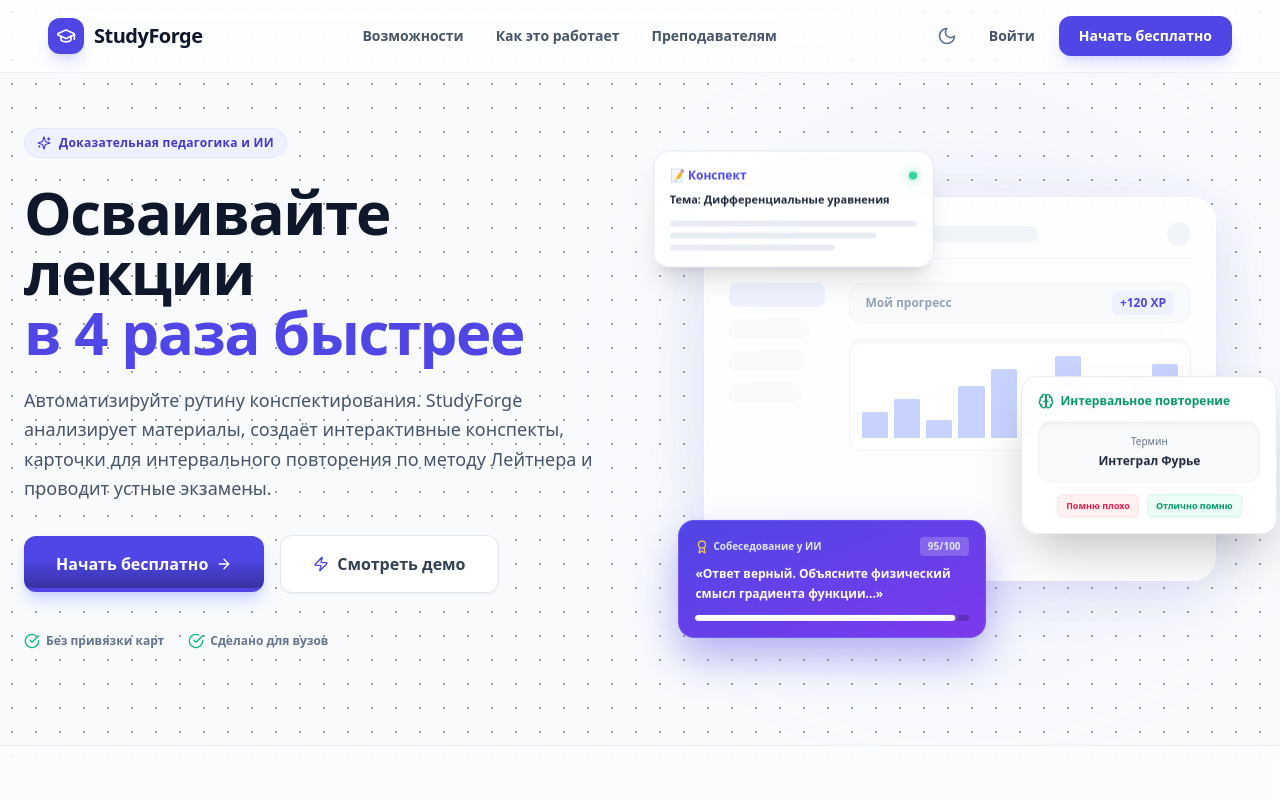
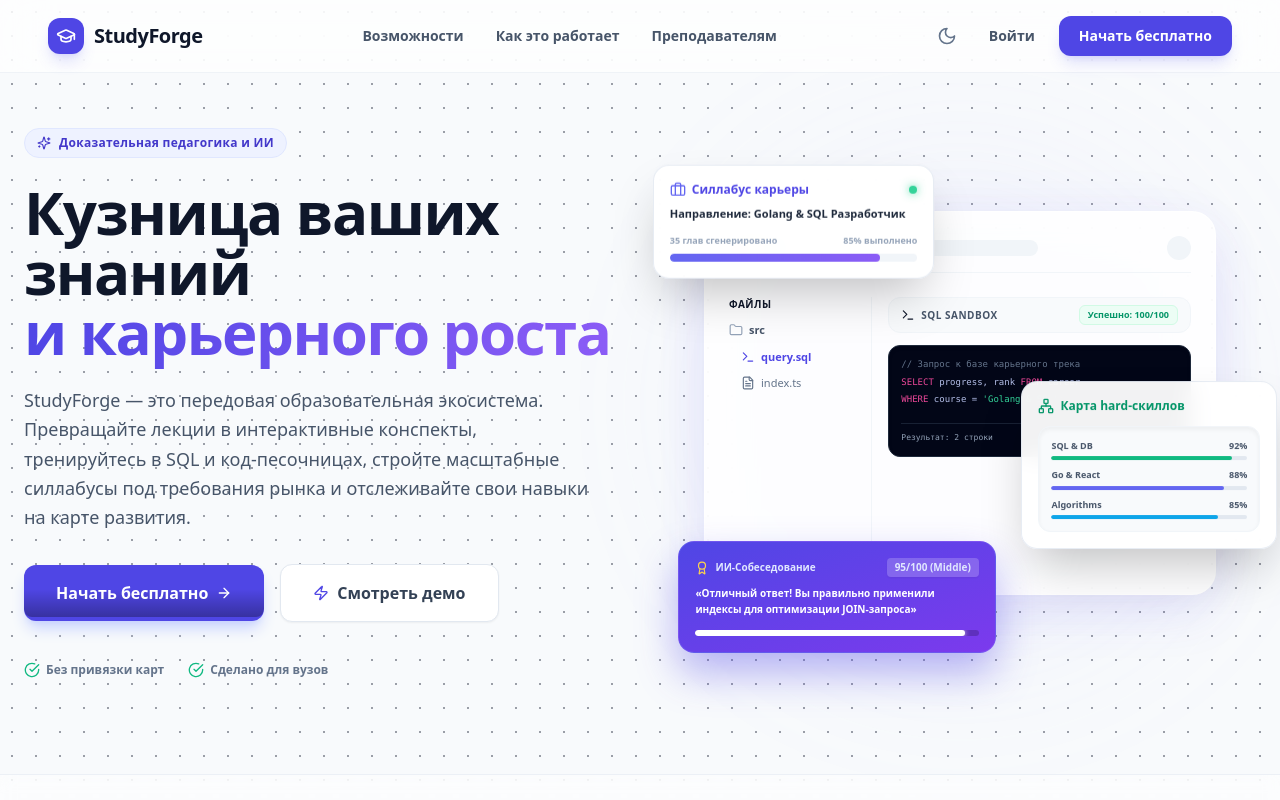
Before and after one commit to Ludosiellll/meldy, a React (Vite) app in the folder frontend/: page / in a window 1280 px wide. Shown: the top 800 px of the page. Built offline with nearby package versions, Linux system fonts and the light colour scheme.

Commit message:
refactor: upgrade Landing and Login pages with premium developer career features and interactive 3D SQL sandbox mockup

```diff
--- a/frontend/src/pages/Landing.tsx
+++ b/frontend/src/pages/Landing.tsx
@@ -178,8 +178,10 @@ function Hero() {
           }}
           className="text-4xl md:text-6xl font-black tracking-tight leading-[1.1] text-slate-900 dark:text-white transition-colors duration-300"
         >
-          Осваивайте лекции <br className="hidden md:block" />
-          <span className="text-indigo-600 dark:text-indigo-400">в 4 раза быстрее</span>
+          Кузница ваших знаний <br className="hidden md:block" />
+          <span className="bg-gradient-to-r from-indigo-600 to-violet-500 bg-clip-text text-transparent dark:from-indigo-400 dark:to-violet-300">
+            и карьерного роста
+          </span>
         </motion.h1>
 
         <motion.p
@@ -189,7 +191,7 @@ function Hero() {
           }}
           className="text-lg text-slate-600 dark:text-slate-300 leading-relaxed max-w-xl transition-colors duration-300"
         >
-          Автоматизируйте рутину конспектирования. StudyForge анализирует материалы, создаёт интерактивные конспекты, карточки для интервального повторения по методу Лейтнера и проводит устные экзамены.
+          StudyForge — это передовая образовательная экосистема. Превращайте лекции в интерактивные конспекты, тренируйтесь в SQL и код-песочницах, стройте масштабные силлабусы под требования рынка и отслеживайте свои навыки на карте развития.
         </motion.p>
 
         {/* Кнопки действий */}
@@ -284,37 +286,52 @@ function Hero() {
 
               {/* Тело дашборда */}
               <div className="grid grid-cols-12 gap-4 flex-1 mt-2">
-                {/* Левое меню */}
-                <div className="col-span-3 space-y-3 pr-2">
-                  <div className="h-6 bg-indigo-50 dark:bg-indigo-950/40 rounded-lg w-full transition-colors" />
-                  <div className="h-5 bg-slate-50 dark:bg-slate-800 rounded-lg w-5/6 transition-colors" />
-                  <div className="h-5 bg-slate-50 dark:bg-slate-800 rounded-lg w-4/5 transition-colors" />
-                  <div className="h-5 bg-slate-50 dark:bg-slate-800 rounded-lg w-3/4 transition-colors" />
+                {/* Левое меню файловой структуры */}
+                <div className="col-span-4 space-y-2.5 pr-2 border-r border-slate-100 dark:border-slate-800/80">
+                  <div className="text-[10px] font-extrabold text-indigo-650 dark:text-indigo-400/80 uppercase tracking-wider">Файлы</div>
+                  <div className="flex items-center gap-1.5 text-[11px] text-slate-600 dark:text-slate-350 font-semibold truncate hover:text-indigo-600 transition-colors">
+                    <Folder className="w-3.5 h-3.5 text-slate-400" /> src
+                  </div>
+                  <div className="flex items-center gap-1.5 text-[11px] text-indigo-600 dark:text-indigo-400 font-bold pl-3 truncate">
+                    <Terminal className="w-3.5 h-3.5" /> query.sql
+                  </div>
+                  <div className="flex items-center gap-1.5 text-[11px] text-slate-500 dark:text-slate-400 pl-3 truncate">
+                    <FileText className="w-3.5 h-3.5" /> index.ts
+                  </div>
                 </div>
 
                 {/* Рабочая зона */}
-                <div className="col-span-9 space-y-4">
-                  <div className="h-10 bg-slate-50 dark:bg-slate-950/50 border border-slate-100 dark:border-slate-800 rounded-xl flex items-center px-4 justify-between transition-colors">
-                    <span className="text-xs font-bold text-slate-400 dark:text-slate-500">Мой прогресс</span>
-                    <span className="text-xs text-indigo-600 dark:text-indigo-400 font-extrabold bg-indigo-50 dark:bg-indigo-950/50 px-2 py-1 rounded-md transition-colors">+120 XP</span>
+                <div className="col-span-8 flex flex-col gap-3">
+                  {/* Заголовок песочницы */}
+                  <div className="h-9 bg-slate-50 dark:bg-slate-950/50 border border-slate-100 dark:border-slate-800 rounded-xl flex items-center px-3 justify-between transition-colors">
+                    <div className="flex items-center gap-1.5">
+                      <Terminal className="w-3.5 h-3.5 text-indigo-650 dark:text-indigo-400" />
+                      <span className="text-[10px] font-extrabold text-slate-600 dark:text-slate-300 uppercase tracking-wider">SQL Sandbox</span>
+                    </div>
+                    <span className="text-[9px] text-emerald-600 dark:text-emerald-400 font-extrabold bg-emerald-50 dark:bg-emerald-950/50 px-2 py-0.5 rounded-md border border-emerald-100 dark:border-emerald-900/30 transition-colors">
+                      Успешно: 100/100
+                    </span>
                   </div>
-                  {/* Анимированный график */}
-                  <div className="h-28 bg-white dark:bg-slate-950/20 border border-slate-100 dark:border-slate-800 rounded-xl p-3 flex items-end justify-between gap-1.5 shadow-inner transition-colors">
-                    {[30, 45, 20, 60, 80, 50, 95, 40, 70, 85].map((h, i) => (
-                      <motion.div
-                        key={i}
-                        initial={{ height: 0 }}
-                        animate={{ height: `${h}%` }}
-                        transition={{ duration: 1, delay: 0.5 + i * 0.05, type: "spring" }}
-                        className="bg-indigo-200 dark:bg-indigo-900/60 hover:bg-indigo-400 dark:hover:bg-indigo-500 transition-colors w-full rounded-t-sm"
-                      />
-                    ))}
+
+                  {/* Редактор кода */}
+                  <div className="h-28 bg-slate-950 text-indigo-200/90 font-mono text-[9px] p-3 rounded-xl border border-slate-800 shadow-inner flex flex-col justify-between overflow-hidden relative group">
+                    <div className="space-y-1 select-text text-left">
+                      <p className="text-slate-500">// Запрос к базе карьерного трека</p>
+                      <p><span className="text-pink-500">SELECT</span> progress, rank <span className="text-pink-500">FROM</span> career</p>
+                      <p><span className="text-pink-500">WHERE</span> course = <span className="text-emerald-400">'Golang & SQL'</span>;</p>
+                    </div>
+                    <div className="border-t border-slate-800/80 pt-2 mt-2 flex items-center justify-between text-slate-400 text-[8px]">
+                      <span>Результат: 2 строки</span>
+                      <span className="text-indigo-400 font-extrabold flex items-center gap-1">
+                        <span className="w-1.5 h-1.5 rounded-full bg-indigo-400" /> ИИ Проверил
+                      </span>
+                    </div>
                   </div>
                 </div>
               </div>
             </div>
 
-            {/* Парящий слой 1: 📝 Конспект (Слева сверху) */}
+            {/* Парящий слой 1: 📋 Силлабус курса (Слева сверху) */}
             <motion.div
               initial={{ opacity: 0, y: -20, x: -20 }}
               animate={{ opacity: 1, y: [0, -10, 0], x: 0 }}
@@ -323,22 +340,34 @@ function Hero() {
                 y: { duration: 4, repeat: Infinity, ease: "easeInOut", delay: 1 },
                 x: { delay: 1, duration: 0.5, type: "spring" }
               }}
-              className="hidden md:flex absolute top-[-10%] left-[-10%] w-[55%] bg-white/90 dark:bg-slate-900/90 backdrop-blur-md border border-slate-200 dark:border-slate-800 rounded-2xl shadow-xl p-4 flex-col gap-2 transition-colors duration-300"
+              className="hidden md:flex absolute top-[-10%] left-[-10%] w-[55%] bg-white/95 dark:bg-slate-900/95 backdrop-blur-md border border-slate-200/80 dark:border-slate-800/80 rounded-2xl shadow-2xl p-4 flex-col gap-2 transition-colors duration-300"
               style={{ transform: "translateZ(80px)" }}
             >
               <div className="flex items-center justify-between">
-                <span className="text-xs font-bold text-indigo-600 dark:text-indigo-400 flex items-center gap-1">📝 Конспект</span>
+                <span className="text-xs font-black text-indigo-600 dark:text-indigo-400 flex items-center gap-1.5">
+                  <Briefcase className="w-4 h-4 text-indigo-500" />
+                  <span>Силлабус карьеры</span>
+                </span>
                 <span className="w-2 h-2 rounded-full bg-emerald-400 shadow-[0_0_8px_rgba(52,211,153,0.8)]" />
               </div>
-              <p className="text-[11px] font-bold text-slate-800 dark:text-slate-100 line-clamp-1">Тема: Дифференциальные уравнения</p>
+              <p className="text-[11px] font-bold text-slate-800 dark:text-slate-100 text-left line-clamp-1">Направление: Golang & SQL Разработчик</p>
               <div className="space-y-1.5 mt-1">
-                <div className="h-1.5 bg-slate-200/80 dark:bg-slate-700/60 rounded-full w-full transition-colors" />
-                <div className="h-1.5 bg-slate-200/80 dark:bg-slate-700/60 rounded-full w-5/6 transition-colors" />
-                <div className="h-1.5 bg-slate-200/80 dark:bg-slate-700/60 rounded-full w-2/3 transition-colors" />
+                <div className="flex justify-between text-[9px] text-slate-400 font-semibold">
+                  <span>35 глав сгенерировано</span>
+                  <span>85% выполнено</span>
+                </div>
+                <div className="h-2 bg-slate-100 dark:bg-slate-800 rounded-full w-full overflow-hidden">
+                  <motion.div
+                    initial={{ width: 0 }}
+                    animate={{ width: "85%" }}
+                    transition={{ duration: 1.5, delay: 1.2 }}
+                    className="h-full bg-gradient-to-r from-indigo-500 to-violet-500 rounded-full"
+                  />
+                </div>
               </div>
             </motion.div>
 
-            {/* Парящий слой 2: 🃏 Карточки (Справа снизу) */}
+            {/* Парящий слой 2: 📊 Карта hard-скиллов (Справа снизу) */}
             <motion.div
               initial={{ opacity: 0, y: 20, x: 20 }}
               animate={{ opacity: 1, y: [0, 10, 0], x: 0 }}
@@ -347,24 +376,38 @@ function Hero() {
                 y: { duration: 5, repeat: Infinity, ease: "easeInOut", delay: 1.5 },
                 x: { delay: 1.2, duration: 0.5, type: "spring" }
               }}
-              className="hidden md:flex absolute bottom-[12%] right-[-12%] w-[50%] bg-white/95 dark:bg-slate-900/95 backdrop-blur-md border border-slate-200/80 dark:border-slate-800 rounded-2xl shadow-2xl p-4 flex-col gap-3 transition-colors duration-300"
+              className="hidden md:flex absolute bottom-[12%] right-[-12%] w-[50%] bg-white/95 dark:bg-slate-900/95 backdrop-blur-md border border-slate-200/80 dark:border-slate-800/80 rounded-2xl shadow-2xl p-4 flex-col gap-3 transition-colors duration-300"
               style={{ transform: "translateZ(120px)" }}
             >
-              <div className="flex items-center gap-1.5 text-xs font-bold text-emerald-600 dark:text-emerald-400">
-                <Brain className="w-4 h-4" />
-                <span>Интервальное повторение</span>
+              <div className="flex items-center gap-1.5 text-xs font-black text-emerald-600 dark:text-emerald-400">
+                <Network className="w-4 h-4" />
+                <span>Карта hard-скиллов</span>
               </div>
-              <div className="bg-slate-50 dark:bg-slate-950/50 border border-slate-100 dark:border-slate-800 rounded-xl p-3 text-center shadow-inner transition-colors">
-                <p className="text-[10px] font-medium text-slate-500 mb-1">Термин</p>
-                <p className="text-xs font-bold text-slate-800 dark:text-slate-100">Интеграл Фурье</p>
-              </div>
-              <div className="flex items-center justify-center gap-2">
-                <span className="text-[9px] font-bold px-2 py-1 bg-rose-50 dark:bg-rose-950/30 text-rose-600 dark:text-rose-400 border border-rose-100 dark:border-rose-900/40 rounded-md shadow-sm transition-colors">Помню плохо</span>
-                <span className="text-[9px] font-bold px-2 py-1 bg-emerald-50 dark:bg-emerald-950/30 text-emerald-600 dark:text-emerald-400 border border-emerald-100 dark:border-emerald-900/40 rounded-md shadow-sm transition-colors">Отлично помню</span>
+              <div className="bg-slate-50 dark:bg-slate-950/50 border border-slate-100 dark:border-slate-800 rounded-xl p-3 flex flex-col gap-2 shadow-inner transition-colors">
+                {[
+                  { name: "SQL & DB", val: "92%", color: "bg-emerald-500" },
+                  { name: "Go & React", val: "88%", color: "bg-indigo-500" },
+                  { name: "Algorithms", val: "85%", color: "bg-sky-500" }
+                ].map((s, idx) => (
+                  <div key={idx} className="space-y-1">
+                    <div className="flex justify-between text-[9px] font-bold text-slate-600 dark:text-slate-350">
+                      <span>{s.name}</span>
+                      <span>{s.val}</span>
+                    </div>
+                    <div className="h-1 bg-slate-200 dark:bg-slate-800 rounded-full w-full overflow-hidden">
+                      <motion.div
+                        initial={{ width: 0 }}
+                        animate={{ width: s.val }}
+                        transition={{ duration: 1.2, delay: 1.5 + idx * 0.1 }}
+                        className={`h-full ${s.color} rounded-full`}
+                      />
+                    </div>
+                  </div>
+                ))}
               </div>
             </motion.div>
 
-            {/* Парящий слой 3: ❓ Устный экзамен (Слева снизу) */}
+            {/* Парящий слой 3: 🎙️ ИИ-Собеседование (Слева снизу) */}
             <motion.div
               initial={{ opacity: 0, scale: 0.8 }}
               animate={{ opacity: 1, scale: 1, y: [0, -8, 0] }}
@@ -373,14 +416,17 @@ function Hero() {
                 scale: { delay: 1.4, duration: 0.5, type: "spring" },
                 y: { duration: 4.5, repeat: Infinity, ease: "easeInOut", delay: 2 }
               }}
-              className="hidden md:flex absolute bottom-[-15%] left-[-5%] w-[60%] bg-gradient-to-br from-indigo-600 to-violet-600 text-white rounded-2xl shadow-[0_20px_40px_rgba(79,70,229,0.4)] p-4 flex-col gap-2 border border-indigo-400/30"
+              className="hidden md:flex absolute bottom-[-15%] left-[-5%] w-[62%] bg-gradient-to-br from-indigo-600 to-violet-600 text-white rounded-2xl shadow-[0_20px_40px_rgba(79,70,229,0.4)] p-4 flex-col gap-2 border border-indigo-400/30 text-left"
               style={{ transform: "translateZ(150px)" }}
             >
               <div className="flex items-center justify-between text-[10px] font-bold text-indigo-100">
-                <span className="flex items-center gap-1"><Award className="w-3.5 h-3.5 text-amber-300" /> Собеседование у ИИ</span>
-                <span className="bg-white/20 px-2 py-0.5 rounded shadow-sm">95/100</span>
+                <span className="flex items-center gap-1.5">
+                  <Award className="w-3.5 h-3.5 text-amber-300" />
+                  <span>ИИ-Собеседование</span>
+                </span>
+                <span className="bg-white/20 px-2 py-0.5 rounded shadow-sm">95/100 (Middle)</span>
               </div>
-              <p className="text-xs font-bold leading-relaxed">«Ответ верный. Объясните физический смысл градиента функции...»</p>
+              <p className="text-[10px] font-bold leading-relaxed">«Отличный ответ! Вы правильно применили индексы для оптимизации JOIN-запроса»</p>
               <div className="h-1.5 bg-black/20 rounded-full w-full mt-1 overflow-hidden">
                 <motion.div
                   initial={{ width: 0 }}
@@ -399,10 +445,10 @@ function Hero() {
 
 function Stats() {
   const items = [
-    { value: '15 секунд', label: 'глубокий анализ лекции' },
-    { value: '6 агентов', label: 'работают параллельно' },
-    { value: 'Квесты & XP', label: 'встроенная геймификация' },
-    { value: 'Co-Study', label: 'защита от выгорания' },
+    { value: '15 секунд', label: 'анализ лекций и конспектов' },
+    { value: '35+ тем', label: 'в каждом ИИ-силлабусе' },
+    { value: 'Песочницы', label: 'практического кода и SQL' },
+    { value: 'Радар-карта', label: 'динамического роста навыков' },
   ];
   return (
     <section className="py-16 px-6 border-y border-slate-200/60 dark:border-slate-800/80 bg-white/50 dark:bg-slate-900/50 backdrop-blur transition-colors duration-300">
@@ -1532,6 +1578,24 @@ function Features() {
       title: 'Кабинет преподавателя',
       desc: 'Создавайте классы, мониторьте статистику студентов и анализируйте общую успеваемость потока в ВУЗе.',
     },
+    {
+      icon: Briefcase,
+      color: 'indigo',
+      title: 'Персональный ИИ-Курс',
+      desc: 'Генерация масштабного силлабуса на 35 тем на основе парсинга актуальных вакансий рынка. Обучение под реальные требования.',
+    },
+    {
+      icon: Terminal,
+      color: 'rose',
+      title: 'Интерактивная практика',
+      desc: 'Интеграция с песочницами кода и SQLite-симуляторами с мгновенной автопроверкой и разбором решений от ИИ-эксперта.',
+    },
+    {
+      icon: Award,
+      color: 'emerald',
+      title: 'ИИ-Трекер карьеры',
+      desc: 'Визуализация роста hard-скиллов на интерактивной карте навыков (Radar Chart) и тренировка mock-интервью с коучем.',
+    },
   ];
 
   const colorMap: Record<string, string> = {
@@ -1539,7 +1603,7 @@ function Features() {
     emerald: 'bg-emerald-50 dark:bg-emerald-950/40 border-emerald-100 dark:border-emerald-900/30 text-emerald-600 dark:text-emerald-400',
     blue: 'bg-blue-50 dark:bg-blue-950/40 border-blue-100 dark:border-blue-900/30 text-blue-600 dark:text-blue-400',
     amber: 'bg-amber-50 dark:bg-amber-950/40 border-amber-100 dark:border-amber-900/30 text-amber-600 dark:text-amber-400',
-    rose: 'bg-rose-50 dark:bg-rose-950/40 border-rose-100 dark:border-rose-900/30 text-rose-600 dark:text-rose-455',
+    rose: 'bg-rose-50 dark:bg-rose-950/40 border-rose-100 dark:border-rose-900/30 text-rose-600 dark:text-rose-400',
     sky: 'bg-sky-50 dark:bg-sky-950/40 border-sky-100 dark:border-sky-900/30 text-sky-600 dark:text-sky-400',
   };
 
--- a/frontend/src/pages/Login.tsx
+++ b/frontend/src/pages/Login.tsx
@@ -71,7 +71,7 @@ export default function Login() {
         >
           <div className="mb-8">
             <h1 className="text-3xl font-black text-slate-900 dark:text-slate-100 tracking-tight mb-2">С возвращением!</h1>
-            <p className="text-slate-500 dark:text-slate-400 font-medium">Войдите, чтобы продолжить обучение</p>
+            <p className="text-slate-500 dark:text-slate-400 font-medium">Войдите, чтобы продолжить изучение тем и прокачку hard-скиллов в интерактивной песочнице.</p>
           </div>
 
           {error && (
@@ -207,18 +207,18 @@ export default function Login() {
 
           <h2 className="text-3xl font-black text-white leading-tight mb-4 tracking-tight">
             Готовьтесь к экзаменам <br/>
-            с максимальной отдачей
+            и прокачивайте hard-скиллы
           </h2>
 
           <p className="text-indigo-100 leading-relaxed text-sm mb-8">
-            StudyForge преобразует ваши лекции в умные конспекты, карточки Лейтнера и тесты за 15 секунд.
+            StudyForge преобразует лекции в умные конспекты, генерирует масштабные силлабусы под рынок вакансий и проводит практические код-экзамены с ИИ.
           </p>
 
           <div className="space-y-3">
             {[
-              { label: "Точность алгоритма", value: "99.8%" },
-              { label: "Экономия времени", value: "до 80%" },
-              { label: "Запоминание", value: "x4 раза выше" }
+              { label: "Готовые ИИ-силлабусы", value: "до 35 тем" },
+              { label: "Практика в SQL песочнице", value: "100% интерактив" },
+              { label: "Рост навыков на карте", value: "в реальном времени" }
             ].map((stat, i) => (
               <div key={i} className="flex items-center justify-between bg-white/5 border border-white/10 rounded-xl p-3">
                 <span className="text-indigo-100 text-sm font-medium">{stat.label}</span>
```
